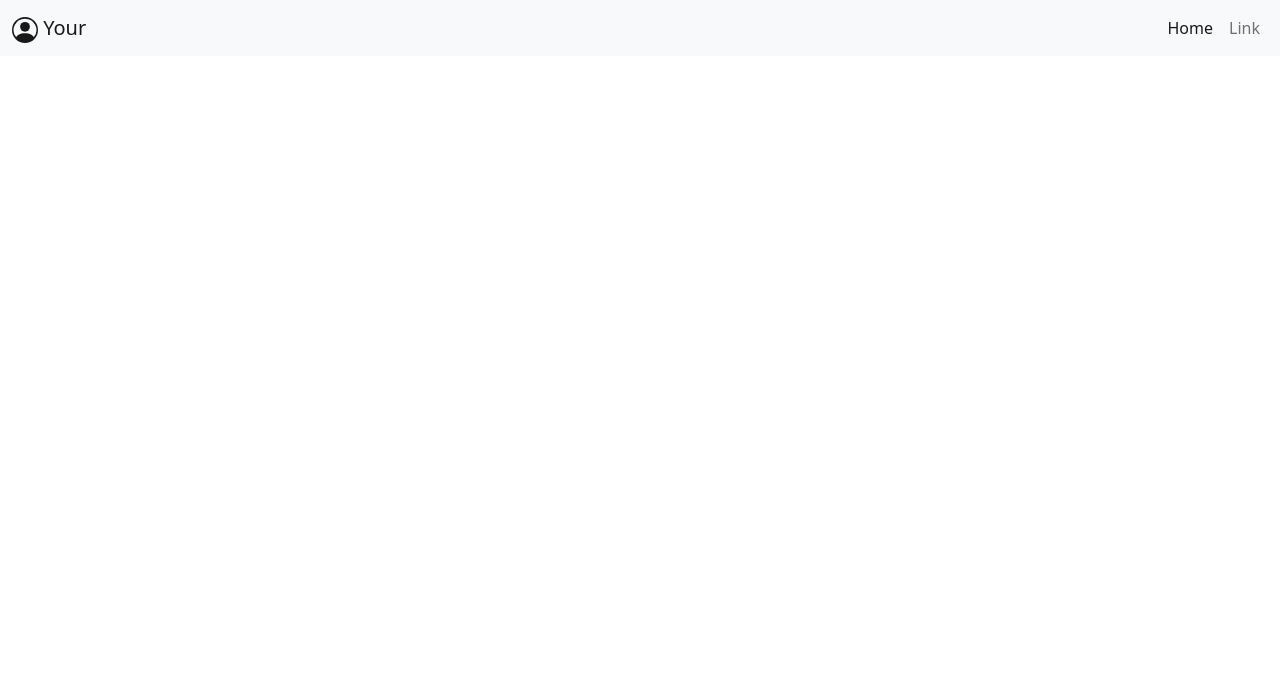
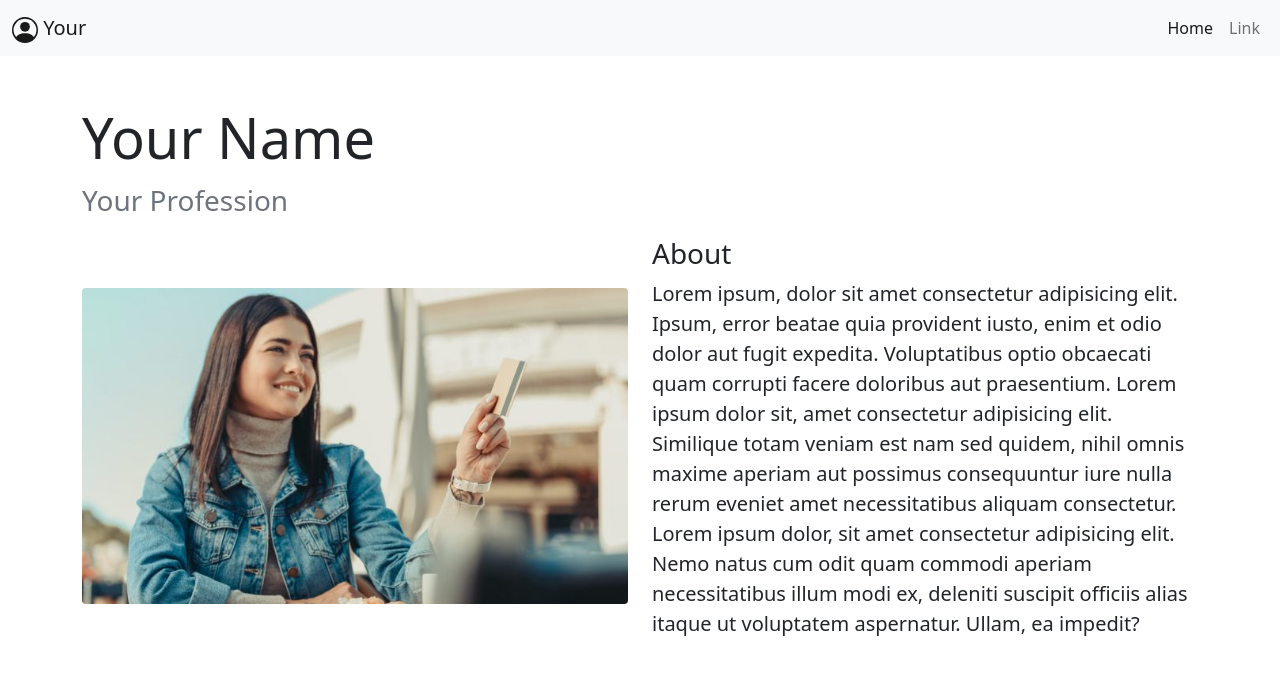
Before and after one commit to ProgrammerAditya36/BlogWebsite, a plain HTML site: page index.html in a window 1280 px wide. Drawn offline with nearby package versions, Linux system fonts and the light colour scheme.

Commit message:
Introduction Section

```diff
--- a/index.html
+++ b/index.html
@@ -1,22 +1,48 @@
-<!doctype html>
+<!DOCTYPE html>
 <html lang="en">
   <head>
-    <meta charset="utf-8">
-    <meta name="viewport" content="width=device-width, initial-scale=1">
+    <meta charset="utf-8" />
+    <meta name="viewport" content="width=device-width, initial-scale=1" />
 
     <!-- CSS -->
-    <link href="https://cdn.jsdelivr.net/npm/bootstrap@5.0.2/dist/css/bootstrap.min.css" rel="stylesheet" integrity="sha384-EVSTQN3/azprG1Anm3QDgpJLIm9Nao0Yz1ztcQTwFspd3yD65VohhpuuCOmLASjC" crossorigin="anonymous">
+    <link
+      href="https://cdn.jsdelivr.net/npm/bootstrap@5.0.2/dist/css/bootstrap.min.css"
+      rel="stylesheet"
+      integrity="sha384-EVSTQN3/azprG1Anm3QDgpJLIm9Nao0Yz1ztcQTwFspd3yD65VohhpuuCOmLASjC"
+      crossorigin="anonymous"
+    />
 
     <title>Blog template | Home page</title>
   </head>
   <body>
     <nav class="navbar navbar-expand-sm navbar-light bg-light">
       <div class="container-fluid">
-          <a class="navbar-brand" href="#"><svg xmlns="http://www.w3.org/2000/svg" width="26" height="26" fill="currentColor" class="bi bi-person-circle" viewBox="0 0 16 16">
-            <path d="M11 6a3 3 0 1 1-6 0 3 3 0 0 1 6 0z"/>
-            <path fill-rule="evenodd" d="M0 8a8 8 0 1 1 16 0A8 8 0 0 1 0 8zm8-7a7 7 0 0 0-5.468 11.37C3.242 11.226 4.805 10 8 10s4.757 1.225 5.468 2.37A7 7 0 0 0 8 1z"/>
-          </svg> Your</a>
-          <button class="navbar-toggler" type="button" data-bs-toggle="collapse" data-bs-target="#navbarSupportedContent" aria-controls="navbarSupportedContent" aria-expanded="false" aria-label="Toggle navigation">
+        <a class="navbar-brand" href="#"
+          ><svg
+            xmlns="http://www.w3.org/2000/svg"
+            width="26"
+            height="26"
+            fill="currentColor"
+            class="bi bi-person-circle"
+            viewBox="0 0 16 16"
+          >
+            <path d="M11 6a3 3 0 1 1-6 0 3 3 0 0 1 6 0z" />
+            <path
+              fill-rule="evenodd"
+              d="M0 8a8 8 0 1 1 16 0A8 8 0 0 1 0 8zm8-7a7 7 0 0 0-5.468 11.37C3.242 11.226 4.805 10 8 10s4.757 1.225 5.468 2.37A7 7 0 0 0 8 1z"
+            />
+          </svg>
+          Your</a
+        >
+        <button
+          class="navbar-toggler"
+          type="button"
+          data-bs-toggle="collapse"
+          data-bs-target="#navbarSupportedContent"
+          aria-controls="navbarSupportedContent"
+          aria-expanded="false"
+          aria-label="Toggle navigation"
+        >
           <span class="navbar-toggler-icon"></span>
         </button>
         <div class="collapse navbar-collapse" id="navbarSupportedContent">
@@ -27,14 +53,42 @@
             <li class="nav-item">
               <a class="nav-link" href="#">Link</a>
             </li>
-
           </ul>
-
         </div>
       </div>
     </nav>
-
+    <section class="introduction">
+      <div class="container mt-5">
+        <h1 class="display-4">Your Name</h1>
+        <p class="fs-3 fw-light text-muted">Your Profession</p>
+        <div class="row align-items-center">
+          <div class="col-lg-6">
+            <img src="img1.jpeg" class="img-fluid rounded" alt="" />
+          </div>
+          <div class="col-lg-6 mt-lg-0 mt-5">
+            <h3>About</h3>
+            <p class="lead">
+              Lorem ipsum, dolor sit amet consectetur adipisicing elit. Ipsum,
+              error beatae quia provident iusto, enim et odio dolor aut fugit
+              expedita. Voluptatibus optio obcaecati quam corrupti facere
+              doloribus aut praesentium. Lorem ipsum dolor sit, amet consectetur
+              adipisicing elit. Similique totam veniam est nam sed quidem, nihil
+              omnis maxime aperiam aut possimus consequuntur iure nulla rerum
+              eveniet amet necessitatibus aliquam consectetur. Lorem ipsum
+              dolor, sit amet consectetur adipisicing elit. Nemo natus cum odit
+              quam commodi aperiam necessitatibus illum modi ex, deleniti
+              suscipit officiis alias itaque ut voluptatem aspernatur. Ullam, ea
+              impedit?
+            </p>
+          </div>
+        </div>
+      </div>
+    </section>
     <!-- JS  -->
-    <script src="https://cdn.jsdelivr.net/npm/bootstrap@5.0.2/dist/js/bootstrap.bundle.min.js" integrity="sha384-MrcW6ZMFYlzcLA8Nl+NtUVF0sA7MsXsP1UyJoMp4YLEuNSfAP+JcXn/tWtIaxVXM" crossorigin="anonymous"></script>
+    <script
+      src="https://cdn.jsdelivr.net/npm/bootstrap@5.0.2/dist/js/bootstrap.bundle.min.js"
+      integrity="sha384-MrcW6ZMFYlzcLA8Nl+NtUVF0sA7MsXsP1UyJoMp4YLEuNSfAP+JcXn/tWtIaxVXM"
+      crossorigin="anonymous"
+    ></script>
   </body>
 </html>
```
Also changed, not shown: 1.jpeg (added), home-bg.jpeg (added), img1.jpeg (added), img2.jpeg (added), img3.jpeg (added), img5.jpeg (added), img6.jpeg (added), img_1.jpeg (added). Lines whose indentation alone changed are shown as unchanged.
